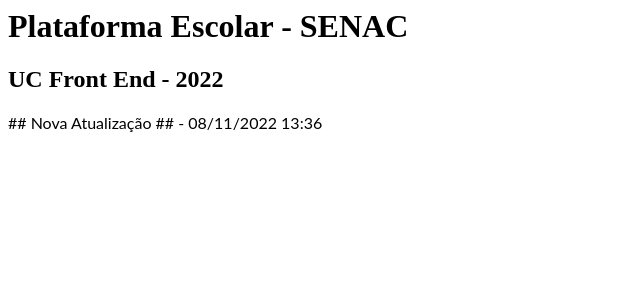
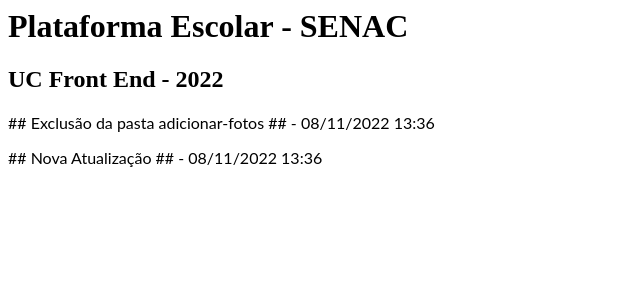
Before and after one commit to theusdido/plataforma-ensino-senac, an Angular app: page / in a window 1280 px wide. Shown: the top 300 px of the page, without its empty margins (0-640 px from the left). Built offline with nearby package versions, Linux system fonts and the light colour scheme.

Commit message:
Excluir adicionar fotos

```diff
--- a/src/app/app.component.html
+++ b/src/app/app.component.html
@@ -1,4 +1,5 @@
 <h1>Plataforma Escolar - SENAC</h1>
 <h2>UC Front End - 2022</h2>
 
+<p>## Exclusão da pasta adicionar-fotos ## - 08/11/2022 13:36</p>
 <p>## Nova Atualização ## - 08/11/2022 13:36</p>
```
